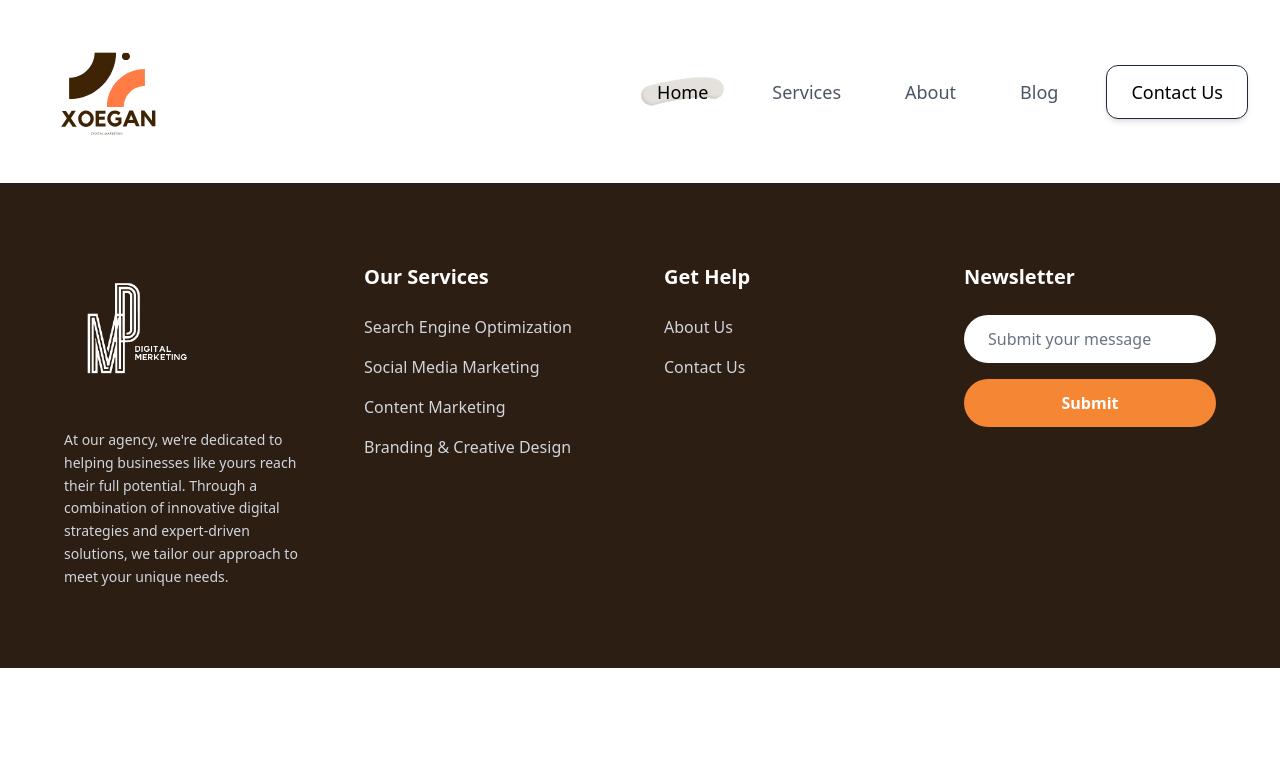
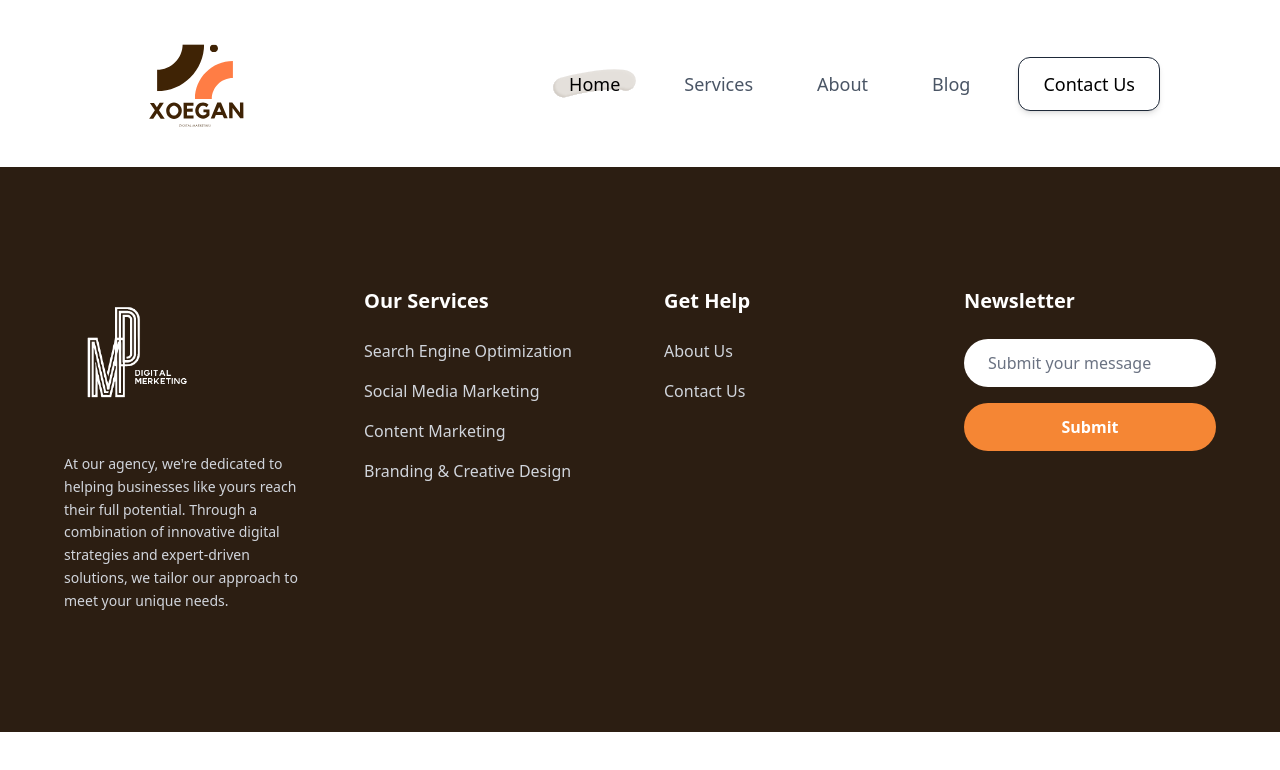
Before and after one commit to TamimOp/Xoegan_DigitalMarketing, a Next.js app: page / in a window 1280 px wide. Shown: the top 770 px of the page. Built offline with nearby package versions, Linux system fonts and the light colour scheme.

Commit message:
fix: Adjust padding in Footer and Navbar components for improved layout

```diff
--- a/components/Footer.tsx
+++ b/components/Footer.tsx
@@ -3,7 +3,7 @@ import Image from "next/image";
 
 const Footer = () => {
   return (
-    <footer className="bg-[#2C1E12] text-white py-20 px-4 sm:px-8 lg:px-16">
+    <footer className="bg-[#2C1E12] text-white py-30 px-4 sm:px-8 lg:px-16">
       <div className="container mx-auto grid grid-cols-1 md:grid-cols-2 lg:grid-cols-4 gap-12 items-start">
         {/* Column 1: Logo and Description */}
         <div>
--- a/components/Navbar.tsx
+++ b/components/Navbar.tsx
@@ -13,7 +13,7 @@ const Navbar = () => {
   ];
 
   return (
-    <nav className="flex items-center justify-between w-full px-8 py-4">
+    <nav className="flex items-center justify-between w-full px-30 py-2">
       <div className="flex items-center">
         <Image
           src="/assets/xoegan_logo.svg"
```
